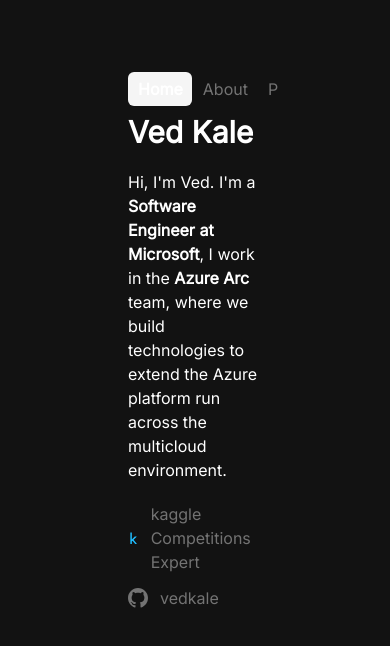
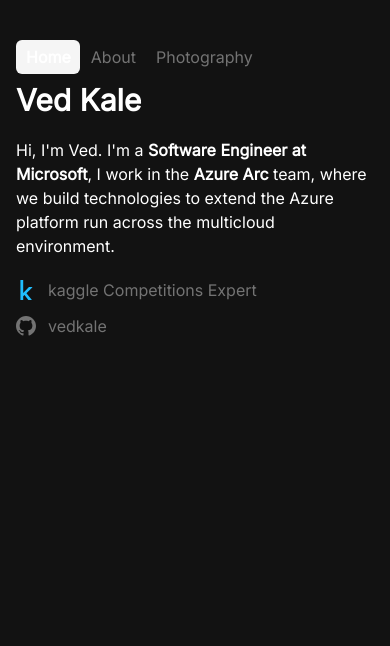
Before and after one commit to vedkale/vedkale.io, a Next.js app: page / in a window 390 px wide. Shown: the top 646 px of the page. Built offline with nearby package versions, Linux system fonts and the light colour scheme.

Commit message:
change css for mobile

```diff
--- a/app/layout.tsx
+++ b/app/layout.tsx
@@ -41,7 +41,7 @@
 }) {
     return (
         <html lang="en" className={`text-white bg-[#121212] ${inter.variable}`}>
-            <body className="antialiased max-w-4xl flex flex-col md:flex-row mx-32 mt-16">
+            <body className="antialiased max-w-4xl mb-40 flex flex-col md:flex-row mx-4 mt-8 md:mt-20 lg:mt-32 lg:mx-auto">
                 <Sidebar />
                 <main className="">
                     {children}
--- a/components/icons.tsx
+++ b/components/icons.tsx
@@ -6,16 +6,16 @@
             height="20"
             viewBox="0 0 60 60"
             stroke="#000"
-            stroke-linecap="round"
-            stroke-linejoin="round"
+            strokeLinecap="round"
+            strokeLinejoin="round"
             fill="#fff"
-            fill-rule="evenodd"
+            fillRule="evenodd"
         >
             <path
                 d="M49.7014 63.1211c-.0632.2509-.3141.3763-.7515.3763h-8.3661c-.5028 0-.9381-.2193-1.3154-.6588L25.4539 45.2654l-3.8525 3.665v13.6289c0 .6271-.3141.9402-.9403.9402h-6.4845c-.6271 0-.9402-.3131-.9402-.9402V.4386c0-.625.3131-.9381.9402-.9381h6.4856c.6261 0 .9402.3141.9402.9381v38.2495l16.5402-16.7278c.4385-.4375.877-.6578 1.3155-.6578h8.6474c.3753 0 .6251.1582.7516.4691.1265.3763.0949.6577-.0949.8464L31.2807 39.5314l18.232 22.6495c.2498.2508.3131.5639.1897.9402"
                 stroke="none"
                 fill="#20beff"
-                fill-rule="nonzero"
+                fillRule="nonzero"
             />
         </svg>
     );
@@ -66,13 +66,13 @@
             width="20"
             height="20"
             viewBox="0 0 24 24"
-            stroke-width="1.5"
+            strokeWidth="1.5"
             stroke="currentColor"
             // class="w-6 h-6"
         >
             <path
-                stroke-linecap="round"
-                stroke-linejoin="round"
+                strokeLinecap="round"
+                strokeLinejoin="round"
                 d="M21.75 6.75v10.5a2.25 2.25 0 01-2.25 2.25h-15a2.25 2.25 0 01-2.25-2.25V6.75m19.5 0A2.25 2.25 0 0019.5 4.5h-15a2.25 2.25 0 00-2.25 2.25m19.5 0v.243a2.25 2.25 0 01-1.07 1.916l-7.5 4.615a2.25 2.25 0 01-2.36 0L3.32 8.91a2.25 2.25 0 01-1.07-1.916V6.75"
             />
         </svg>
@@ -87,13 +87,13 @@
             width="20"
             height="20"
             viewBox="0 0 24 24"
-            stroke-width="1.5"
+            strokeWidth="1.5"
             stroke="currentColor"
             // class="w-6 h-6"
         >
             <path
-                stroke-linecap="round"
-                stroke-linejoin="round"
+                strokeLinecap="round"
+                strokeLinejoin="round"
                 d="M4.5 19.5l15-15m0 0H8.25m11.25 0v11.25"
             />
         </svg>
--- a/components/sidebar.tsx
+++ b/components/sidebar.tsx
@@ -20,9 +20,9 @@
     },
     "/photography": {
         name: "Photography",
-        x: 127,
+        x: 130,
         y: 69,
-        w: "115px",
+        w: "117px",
     },
 };
 
@@ -36,10 +36,10 @@
                     className="flex flex-row md:flex-col items-start relative overflow-scroll px-4 md:px-0 pb-0 fade md:overflow-auto scroll-pr-6 md:relative"
                     id="nav"
                 >
-                    <div className="flex flex-row md:flex-col space-x-0 pr-10 mb-2 mt-2 md:mt-0">
+                    <div className="flex flex-row md:flex-col space-x-0 pr-10 mb-2 mt-2 md:mt-00">
                         {navItems[pathname] ? (
                             <>
-                                <div>
+                                <div className="hidden md:block">
                                     <motion.div
                                         className="absolute bg-neutral-100 dark:bg-neutral-800 h-[34px] rounded-md z-[-1]"
                                         layoutId="test2"
@@ -50,6 +50,27 @@
                                         animate={{
                                             opacity: 1,
                                             y: navItems[pathname].y,
+                                            width: navItems[pathname].w,
+                                        }}
+                                        transition={{
+                                            type: "spring",
+                                            stiffness: 350,
+                                            damping: 30,
+                                        }}
+                                    />
+                                </div>
+
+                                <div className="block md:hidden">
+                                    <motion.div
+                                        className="absolute bg-neutral-100 dark:bg-neutral-800 h-[34px] rounded-md z-[-1]"
+                                        layoutId="test2"
+                                        initial={{
+                                            opacity: 0,
+                                            x: navItems[pathname].x,
+                                        }}
+                                        animate={{
+                                            opacity: 1,
+                                            x: navItems[pathname].x,
                                             width: navItems[pathname].w,
                                         }}
                                         transition={{
```
